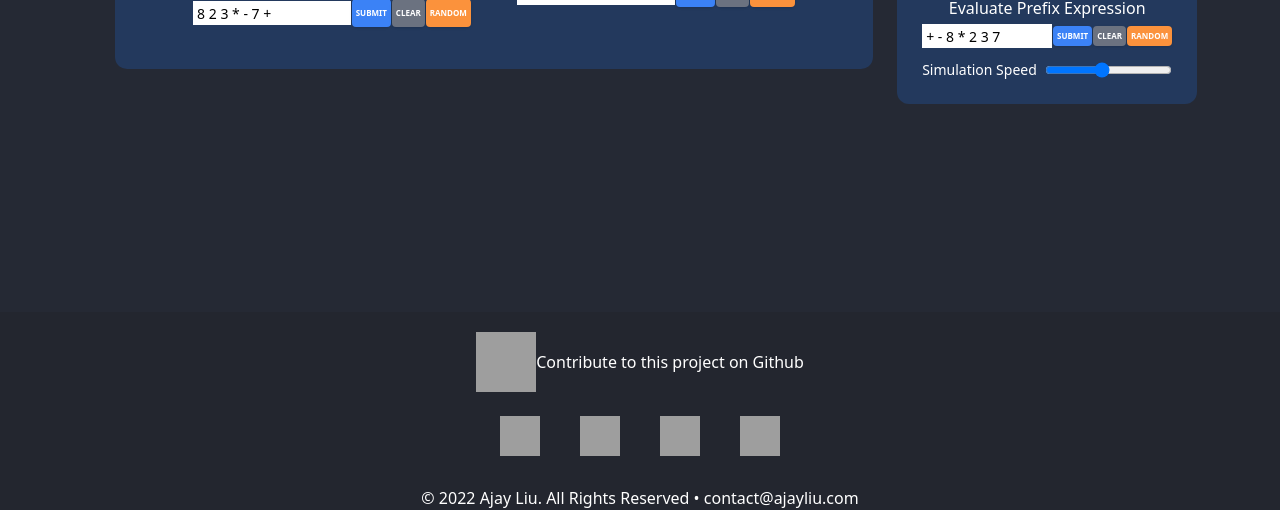
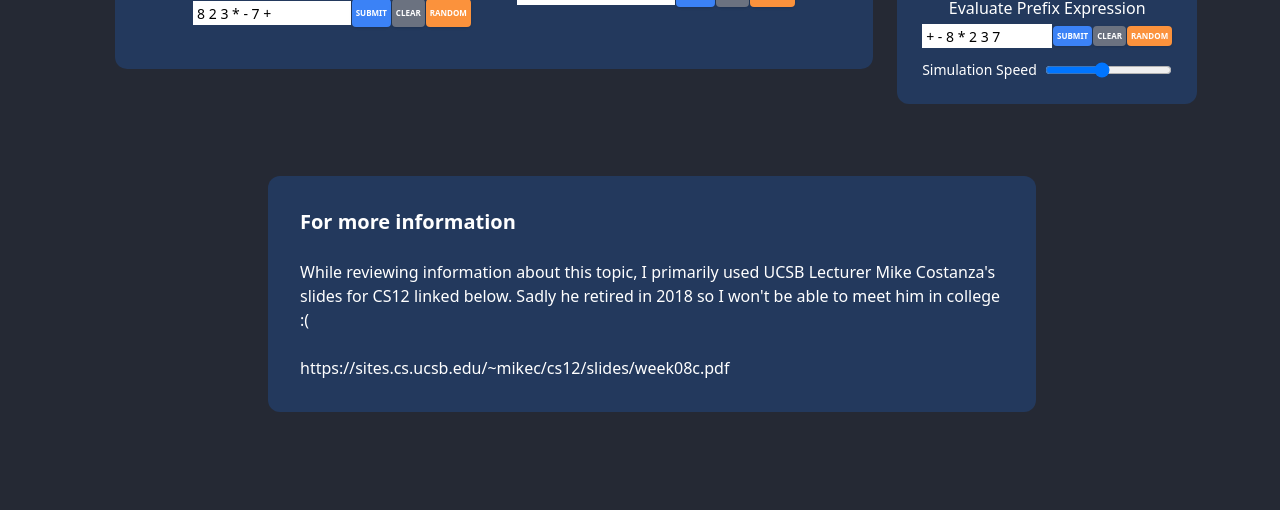
Before and after one commit to AjayLiu/notation-visualizer, a Next.js app: page / in a window 1280 px wide. Shown: the part 2220-2730 px from the top of the page. Built offline with nearby package versions, Linux system fonts and the light colour scheme; grey boxes are pictures that could not be loaded.

Commit message:
Added for more information section

```diff
--- a/src/pages/index.tsx
+++ b/src/pages/index.tsx
@@ -1,3 +1,4 @@
+import ExternalLink from "@components/ExternalLink";
 import Layout from "@components/Layout";
 import ParagraphHeader from "@components/ParagraphHeader";
 import StackVisualizer from "@components/StackVisualizer";
@@ -85,6 +86,24 @@ const Home: React.FC = () => {
                 initialPostfixExpression="8 2 3 * - 7 +"
                 initialPrefixExpression="+ - 8 * 2 3 7"
             />
+
+            <div className="flex justify-center items-center flex-col m-6 md:flex-row md:m-0">
+                <div className=" md:m-12 md:mr-6 md:shrink lg:w-3/5">
+                    <TextPanel header="For more information">
+                        <br />
+                        <p>
+                            While reviewing information about this topic, I
+                            primarily used UCSB Lecturer Mike Costanza's slides
+                            for CS12 linked below. Sadly he retired in 2018 so I
+                            won't be able to meet him in college :({" "}
+                        </p>
+                        <br />
+                        <ExternalLink href="https://sites.cs.ucsb.edu/~mikec/cs12/slides/week08c.pdf">
+                            https://sites.cs.ucsb.edu/~mikec/cs12/slides/week08c.pdf
+                        </ExternalLink>
+                    </TextPanel>
+                </div>
+            </div>
         </Layout>
     );
 };
```
